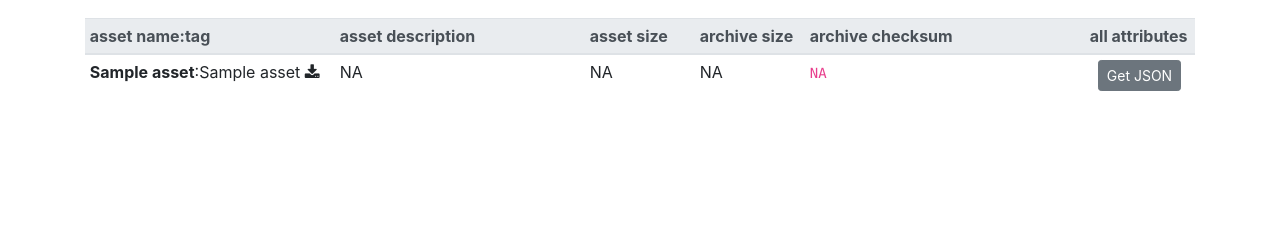
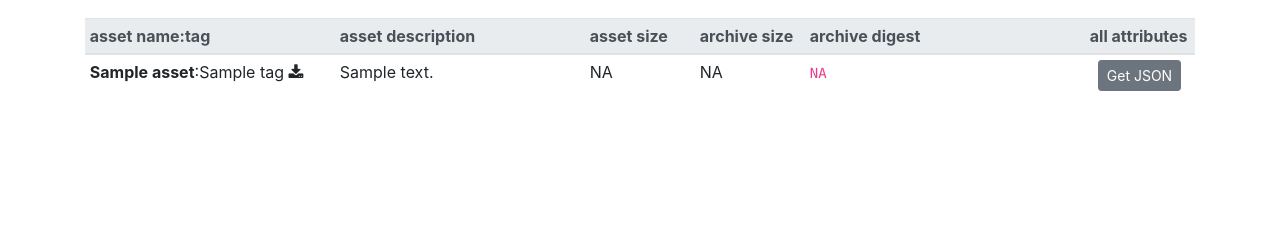
Before and after one commit to refgenie/refgenieserver, a FastAPI app: template refgenieserver/templates/index.html in a window 1280 px wide. Shown: the part 397-637 px from the top of the page. Run offline with FastAPI, Linux system fonts and the light colour scheme; the template is opened without the code that fills it: most values are stand-ins (such as "Sample title", 1, 10 or a date in 2020); parts of the project's set-up code (start-up, migrations or seed data) failed here and were passed over; some libraries are stand-ins or nearby versions.

Commit message:
add tag layer support, add asset_diest endpoint

```diff
--- a/refgenieserver/const.py
+++ b/refgenieserver/const.py
@@ -13,8 +13,6 @@ TEMPLATES_DIRNAME = "templates"
 TEMPLATES_PATH = os.path.join(os.path.dirname(os.path.abspath(__file__)), TEMPLATES_DIRNAME)
 STATIC_DIRNAME = "static"
 STATIC_PATH = os.path.join(os.path.dirname(os.path.abspath(__file__)), STATIC_DIRNAME)
-TGZ = dict(ext=".tgz", flags="-cvzf")
-TAR = dict(ext=".tar", flags="-cvf")
 FILE_SIZE_UNITS = ['B', 'KB', 'MB', 'GB', 'TB', 'PB', 'EB', 'ZB', 'YB']
 LOG_FORMAT = "%(levelname)s in %(funcName)s: %(message)s"
 MSG_404 = "No such {} on server"
--- a/refgenieserver/main.py
+++ b/refgenieserver/main.py
@@ -50,8 +50,9 @@ def list_available_assets():
     """
     Returns a list of all assets that can be downloaded. No inputs required.
     """
-    _LOGGER.info("serving assets dict: '{}'".format(rgc.assets_dict()))
-    return rgc.assets_dict()
+    ret_dict = rgc.assets_dict(include_tags=True)
+    _LOGGER.info("serving assets dict: '{}'".format(ret_dict))
+    return ret_dict
 
 
 @app.get("/asset/{genome}/{asset}/archive")
@@ -62,7 +63,7 @@ async def download_asset(genome: str, asset: str, tag: str = None):
     Optionally, 'tag' query parameter can be specified to get a tagged asset archive.
     """
     tag = tag or rgc.get_default_tag(genome, asset)  # returns 'default' for nonexistent genome/asset; no need to catch
-    file_name = "{}__{}{}".format(asset, tag, TGZ["ext"])
+    file_name = "{}__{}{}".format(asset, tag, ".tgz")
     asset_file = "{base}/{genome}/{file_name}".format(base=BASE_DIR, genome=genome, file_name=file_name)
     _LOGGER.info("serving asset file: '{}'".format(asset_file))
     if os.path.isfile(asset_file):
@@ -80,32 +81,44 @@ async def download_asset(genome: str, asset: str):
     return rgc.get_default_tag(genome, asset)
 
 
+@app.get("/asset/{genome}/{asset}/{tag}/asset_digest")
+async def download_asset(genome: str, asset: str, tag: str):
+    """
+    Returns the asset digest. Requires genome name asset name and tag name as an input.
+    """
+    try:
+        return rgc[CFG_GENOMES_KEY][genome][CFG_ASSETS_KEY][asset][CFG_ASSET_TAGS_KEY][tag][CFG_ASSET_CHECKSUM_KEY]
+    except KeyError:
+        _LOGGER.warning(MSG_404.format("genome/asset:tag combination"))
+        raise HTTPException(status_code=404, detail=MSG_404.format("genome/asset:tag combination"))
+
+
 @app.get("/asset/{genome}/{asset}")
 def download_asset_attributes(genome: str, asset: str, tag: str = None):
     """
-    Returns a dictionary of asset attributes, like archive size, archive checksum etc.
+    Returns a dictionary of asset attributes, like archive size, archive digest etc.
     Requires the genome name and the asset name as an input.
     Optionally, 'tag' query parameter can be specified to get a tagged asset attributes.
     """
     tag = tag or rgc.get_default_tag(genome, asset)  # returns 'default' for nonexistent genome/asset; no need to catch
     try:
-        attrs = rgc[CFG_GENOMES_KEY][genome][CFG_ASSETS_KEY][asset][tag]
+        attrs = rgc[CFG_GENOMES_KEY][genome][CFG_ASSETS_KEY][asset][CFG_ASSET_TAGS_KEY][tag]
         _LOGGER.info("attributes returned for {}/{}:{}: \n{}".format(genome, asset, tag, attrs))
         return attrs
     except KeyError:
-        _LOGGER.warning(_LOGGER.warning(MSG_404.format("genome, asset or tag")))
-        raise HTTPException(status_code=404, detail=MSG_404.format("genome, asset or tag"))
+        _LOGGER.warning(_LOGGER.warning(MSG_404.format("genome/asset:tag combination")))
+        raise HTTPException(status_code=404, detail=MSG_404.format("genome/asset:tag combination"))
 
 
-@app.get("/genome/{genome}/genome_checksum")
-async def download_genome_checksum(genome: str):
+@app.get("/genome/{genome}/genome_digest")
+async def download_genome_digest(genome: str):
     """
-    Returns the genome checksum. Requires the genome name as an input
+    Returns the genome digest. Requires the genome name as an input
     """
     try:
-        checksum = rgc[CFG_GENOMES_KEY][genome][CFG_CHECKSUM_KEY]
-        _LOGGER.info("checksum returned for '{}': {}".format(genome, checksum))
-        return checksum
+        digest = rgc[CFG_GENOMES_KEY][genome][CFG_CHECKSUM_KEY]
+        _LOGGER.info("digest returned for '{}': {}".format(genome, digest))
+        return digest
     except KeyError:
         _LOGGER.warning(MSG_404.format("genome"))
         raise HTTPException(status_code=404, detail=MSG_404.format("genome"))
@@ -114,7 +127,7 @@ async def download_genome_checksum(genome: str):
 @app.get("/genome/{genome}")
 async def download_genome_attributes(genome: str):
     """
-    Returns a dictionary of genome attributes, like archive size, archive checksum etc.
+    Returns a dictionary of genome attributes, like archive size, archive digest etc.
     Requires the genome name name as an input.
     """
     try:
--- a/refgenieserver/templates/index.html
+++ b/refgenieserver/templates/index.html
@@ -24,7 +24,7 @@
         <div class="col-12" id="genome_title">
             <h4>Reference genome: <b>{{ genome_name }}</b></h4>
             <p>Description: <i>{{ genomes[genome_name].genome_description }}</i></p>
-            <p>Checksum: <code>{{ genomes[genome_name].genome_checksum }}</code></p>
+            <p>Checksum: <code>{{ genomes[genome_name].genome_digest}}</code></p>
         </div>
         <div class="col-12">
             <table class="table table-sm" id="asset_table">
@@ -34,22 +34,22 @@
                         <th class="asset_desc" scope="col">asset description</th>
                         <th class="size" scope="col">asset size</th>
                         <th class="size" scope="col">archive size</th>
-                        <th class="checksum" scope="col">archive checksum</th>
+                        <th class="checksum" scope="col">archive digest</th>
                         <th class="attrs" scope="col">all attributes</th>
                     </tr>
                 </thead>
                 <tbody>
                     {% for asset_name, asset_data in values.assets.items() %}
-                        {% for tag_name, tag_data in asset_data.items() %}
+                        {% for tag_name, tag_data in asset_data.tags.items() %}
                             {% if tag_name != "default_tag" %}
                                 <tr>
                                     <td class="asset_name" style="cursor:pointer" onclick="location.href='/asset/{{ genome_name }}/{{ asset_name }}/archive?tag={{ tag_name }}'">
                                         <b>{{ asset_name }}</b>:{{ tag_name }} <i class="fa fa-download" aria-hidden="true"></i>
                                     </td>
-                                    <td class="asset_desc">{{ safe_show_asset_attr(tag_data["asset_description"]) }}</td>
+                                    <td class="asset_desc">{{ safe_show_asset_attr(asset_data["asset_description"]) }}</td>
                                     <td class="size">{{ safe_show_asset_attr(tag_data["asset_size"]) }}</td>
                                     <td class="size">{{ safe_show_asset_attr(tag_data["archive_size"]) }}</td>
-                                    <td class="checksum"><code>{{ safe_show_asset_attr(tag_data["archive_checksum"]) }}</code></td>
+                                    <td class="checksum"><code>{{ safe_show_asset_attr(tag_data["archive_digest"]) }}</code></td>
                                     <td class="attrs"><a href='/asset/{{ genome_name }}/{{ asset_name }}?tag={{ tag_name }}'><button class="btn btn-secondary btn-sm" id="json_btn">Get JSON</button></a></td>
                                 </tr>
                             {% endif %}
```
